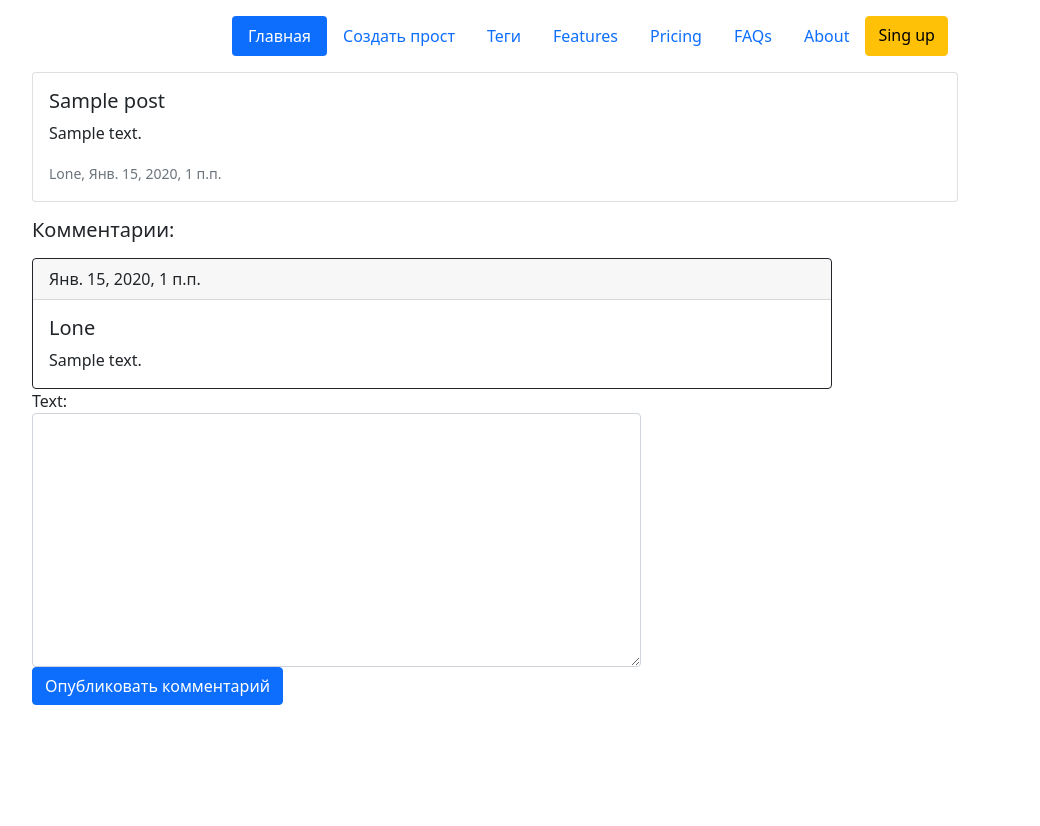
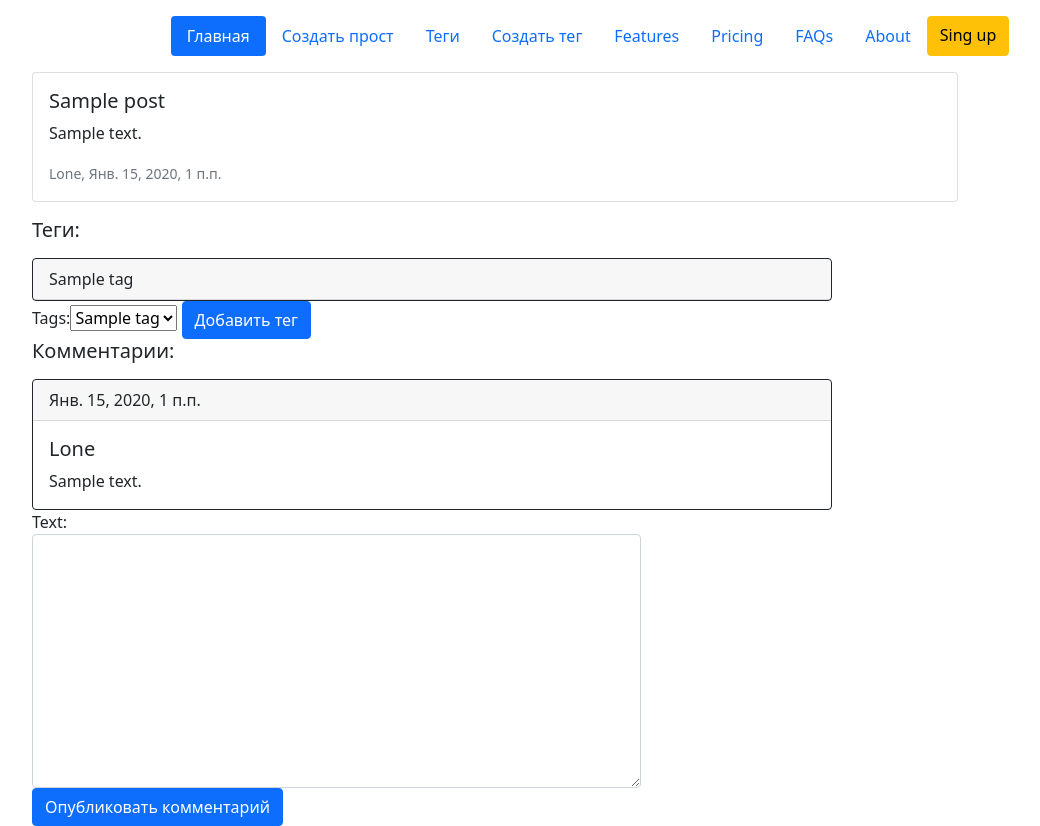
Before and after one commit to LoneTraveler747/Django, a Django app: page /news/1 in a window 1280 px wide. Shown: the whole page, without its empty margins (50-1090 px from the left). Before the commit the page ends 705 px from the top, so only its background shows below. Run offline with Django 3.2, Linux system fonts and the light colour scheme; data comes from the database, SQL or seed files in the repository; tables that the repository leaves empty hold one stand-in row (values such as "Sample post").

Commit message:
10-я лаба ИЗИ

```diff
--- a/django_news/news/forms.py
+++ b/django_news/news/forms.py
@@ -1,3 +1,4 @@
+from turtle import title
 from django import forms
 from django.db.models import fields
 
@@ -22,3 +23,7 @@ class TagCreateForm(forms.ModelForm):
 
         model = Tag
         fields = ('title','slug')
+
+class TagForm(forms.Form):
+    tags = forms.ChoiceField(widget=forms.Select,
+        choices=tuple(Tag.objects.values_list('id', 'title')))
--- a/django_news/news/models.py
+++ b/django_news/news/models.py
@@ -60,3 +60,9 @@ class Tag(models.Model):
     class Meta:
         verbose_name = 'Тег'
         verbose_name_plural = 'Теги'
+
+    def get_update_url(self):
+        return reverse("tag_update_url", kwargs={"id_tag": self.pk})
+
+    def get_delete_url(self):
+        return reverse("tag_delete_url", kwargs={"id_tag": self.pk})
--- a/django_news/news/urls.py
+++ b/django_news/news/urls.py
@@ -15,6 +15,12 @@ urlpatterns = [
 
     path('tag_create', views.TagCreate.as_view(), name='tag_create_url'),
 
+    path('<int:id_tag>/tag_update/', views.TagUpdate.as_view(), name="tag_update_url"),
+
+    path('<int:id_tag>/tag_delete/', views.TagDelete.as_view(), name= "tag_delete_url"),
+
+    path('post/<int:id_post>/add_tag', views.add_tag, name='add_tag_url'), #Новое
+
     path('<int:id_post>/post_update/', views.PostUpdate.as_view(), name="post_update_url"),
 
     path('<int:id_post>/post_delete/', views.PostDelete.as_view(), name= "post_delete_url"),
--- a/django_news/news/views.py
+++ b/django_news/news/views.py
@@ -1,6 +1,6 @@
 from django.shortcuts import redirect, render
 
-from .forms import CommentForm, PostCreateForm
+from .forms import CommentForm, PostCreateForm, TagCreateForm, TagForm
 from . models import *
 from django.http import Http404
 from django.shortcuts import render, get_object_or_404  , redirect
@@ -20,7 +20,7 @@ def post_detail(request, id_post):
     except Post.DoesNotExist:
         raise Http404('Статья не найдена')
 
-    context = {'post': post, 'form':CommentForm}
+    context = {'post': post, 'form':CommentForm, 'tagform': TagForm}
     return render(request, 'news/post_detail.html', context = context)
 
 def tags_list(requset):
@@ -48,10 +48,48 @@ class TagCreate(View):
         filled_form = TagCreateForm(request.POST)
 
         if filled_form.is_valid():
-            new_tag = filled_form.save()
+            filled_form.save()
             return redirect('tags_list_url')
 
         return render(request, 'news/tag_create_form.html', {'form':filled_form})
+
+def add_tag(request, id_post):
+    form = TagForm(request.POST)
+    post = get_object_or_404(Post, id = id_post)
+    if form.is_valid():
+        post.tags.add(Tag.objects.get(pk = form.cleaned_data['tags']))
+    return redirect(post.get_absolute_url())
+
+
+
+class TagUpdate(View):
+        def get(self, request, id_tag):
+            tag = Tag.objects.get(pk=id_tag)
+            form = TagCreateForm(instance=tag)
+            return render(request, 'news/tag_update_form.html', context={'form': form, 'obj':tag})
+
+        def post(self, request, id_tag):
+            tag = Tag.objects.get(pk=id_tag)
+            form = TagCreateForm(request.POST, instance=tag)
+
+            if form.is_valid():
+                form.save()
+                tags = Tag.objects.all()
+                context_teg={'tags': tags}
+                return render(request, 'news/tags_list.html', context = context_teg)
+            return render(request, 'news/tag_update_form.html', context={'form':form, 'obj': tag})
+
+class TagDelete(View):
+        def get(self, request, id_tag):
+            tag = Tag.objects.get(pk=id_tag)
+            return render(request, 'news/tag_delete_form.html', context={'obj': tag})
+
+        def post(self, request, id_tag):
+            tag = Tag.objects.get(pk=id_tag)
+            tag.delete()
+            tags = Tag.objects.all()
+            context_teg={'tags': tags}
+            return render(request, 'news/tags_list.html', context = context_teg)
 
 class PostCreate(View):
     def get(self, request, *args, **kwargs):
--- a/django_news/templates/base.html
+++ b/django_news/templates/base.html
@@ -14,6 +14,7 @@
         <li class="nav-item"><a href="{% url 'list_posts_url' %}" class="nav-link active" aria-current="page">Главная</a></li>
         <li class="nav-item"><a href="{% url 'post_create_url' %}" class="nav-link" aria-current="page">Создать прост</a></li>
         <li class="nav-item"><a href="{% url 'tags_list_url' %}" class="nav-link" aria-current="page">Теги</a></li>
+        <li class="nav-item"><a href="{% url 'tag_create_url' %}" class="nav-link" aria-current="page">Создать тег</a></li>
         <li class="nav-item"><a href="#" class="nav-link">Features</a></li>
         <li class="nav-item"><a href="#" class="nav-link">Pricing</a></li>
         <li class="nav-item"><a href="#" class="nav-link">FAQs</a></li>
--- a/django_news/templates/news/post_detail.html
+++ b/django_news/templates/news/post_detail.html
@@ -13,6 +13,28 @@
   </div>
 </div>
 
+<h5>Теги:</h5>
+
+{% if post.tags.all %}
+{% for tag in post.tags.all %}
+<div class="card border-dark mt-3" style="max-width: 50rem;">
+  <div class="card-header">{{tag.title}}</div>
+</div>
+{% endfor %}
+{% else %}
+<h5> Нет тегов </h5>
+{% endif %}
+
+<div class='row'>
+  <div class='col-8'>
+    <form action="{%url 'add_tag_url' post.id %}" method="post">
+      {% csrf_token %}
+       {{tagform}}
+      <input type="submit" class="btn btn-primary" value="Добавить тег">
+    </form>
+  </div>
+</div>
+
 <h5>Комментарии:</h5>
 
 {% if post.comment_set.all %}
@@ -25,6 +47,7 @@
   </div>
 </div>
 {% endfor %}
+
 {% else %}
     <h5> Нет комментариев </h5>
 {% endif %}
--- a/django_news/templates/news/tags_list.html
+++ b/django_news/templates/news/tags_list.html
@@ -7,5 +7,7 @@
     <h1 class= "mb-5">Теги:</h1>
         {% for tag in tags %}
             <h3>{{tag.title}}</h3>
+            <a href="{{ tag.get_update_url }}" class="btn btn-primary">Изменить запись</a>
+            <a href="{{ tag.get_delete_url }}" class="btn btn-primary">Удалить запись</a>
         {% endfor %}
 {% endblock %}
```
Also changed, not shown: django_news/templates/news/tag_create_form.html (added, +14 -0 lines), django_news/templates/news/tag_delete_form.html (added, +11 -0 lines), django_news/templates/news/tag_update_form.html (added, +11 -0 lines).
